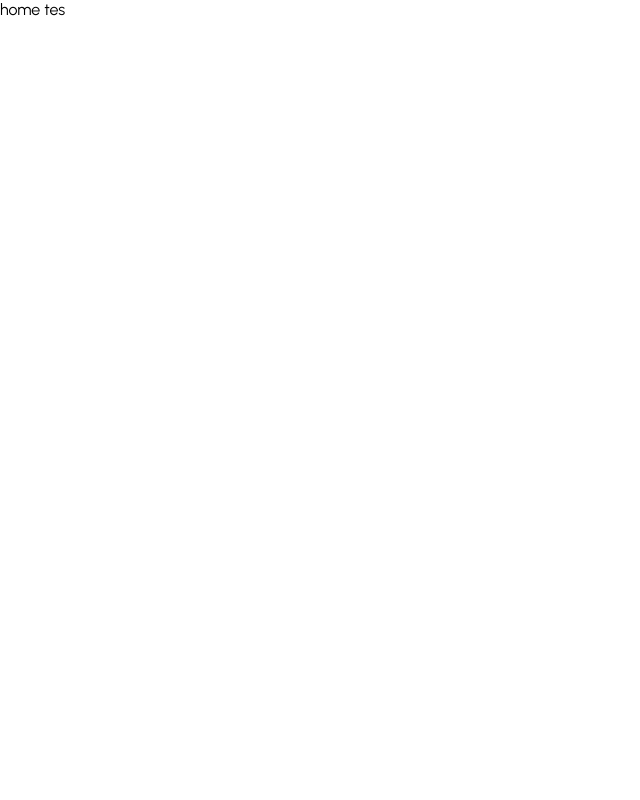
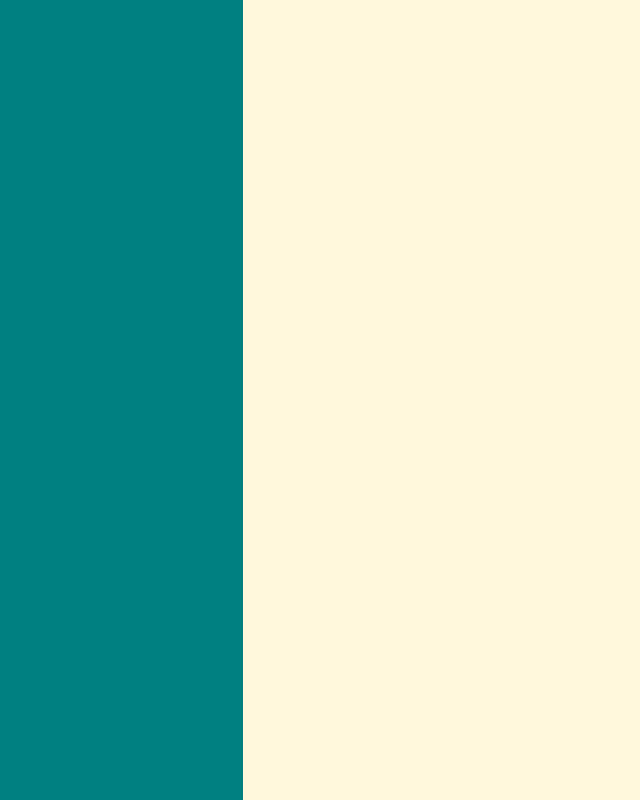
Before and after one commit to Soe-Hok-Gie/admin-dashboard, a React (Create React App) app: page /home in a window 1280 px wide. Shown: the whole page, without its empty margins (0-640 px from the left). Built offline with nearby package versions, Linux system fonts and the light colour scheme.

Commit message:
membuat component Container, wrapperSidebar, wrappermain dan membuat stylingnya dgn membagi dua halaman

```diff
--- a/src/components/Home.jsx
+++ b/src/components/Home.jsx
@@ -1,12 +1,32 @@
 import React from 'react'
 import styled from 'styled-components'
 
-const Container = styled.div``;
+const Container = styled.div`
+    width: 100vw;
+    height: auto;
+    background-color: gray;
+    display: flex;
+`;
+const WrapperSidebar = styled.div`
+    height: 100vh;
+    width: 300px;
+    background-color: teal;
+`;
+const WrapperMain = styled.div`
+    height:auto;
+    background-color:cornsilk;
+    width: 100%;
+`;
 
 const Home = () => {
     return (
         <Container>
-          home tes
+        <WrapperSidebar>
+
+        </WrapperSidebar>
+        <WrapperMain>
+
+        </WrapperMain>
         </Container>
     )
 }
```
